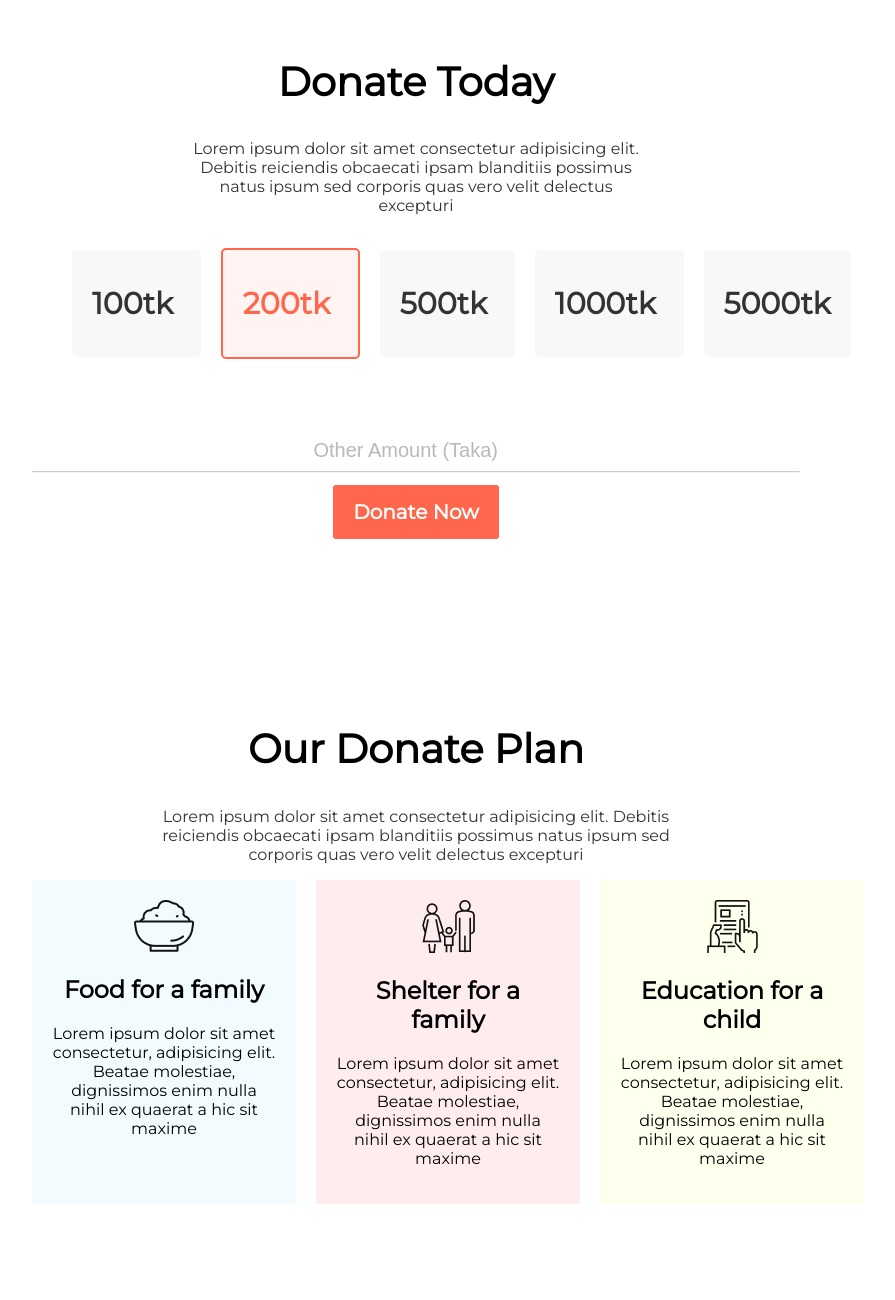
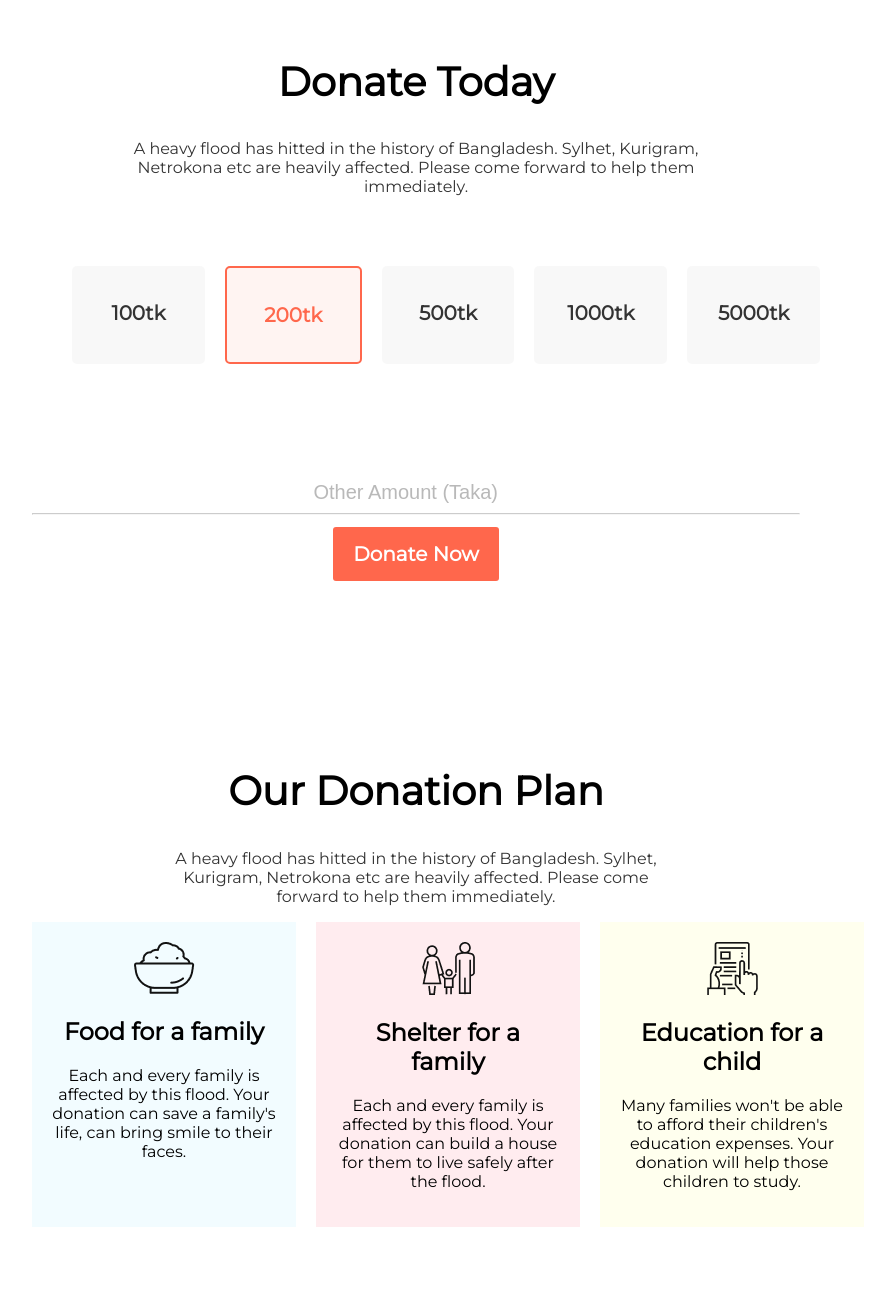
Before and after one commit to fahimmuhammad/assignment-1, a plain HTML site: page index.html in a window 1280 px wide. Shown: the part 740-2040 px from the top of the page, without its empty margins (224-1119 px from the left). Drawn offline with Linux system fonts and the light colour scheme; a web font is replaced by a local one.

Commit message:
final update

```diff
--- a/index.html
+++ b/index.html
@@ -18,7 +18,7 @@
                 Let's Help Those Who Are More In Need
             </h1>
             <h4>
-                Lorem ipsum dolor sit amet consectetur adipisicing elit. Cumque consectetur rerum maxime vero suscipit eos omnis mollitia labore harum optio laudantium quaerat
+                A heavy flood has hitted in the history of Bangladesh. Sylhet, Kurigram, Netrokona etc are heavily affected. Please come forward to help them immediately.
             </h4>
             <a href="https://www.google.com/" target="_blank" class="donate-btn">Donate Now</a>
         </div>
@@ -29,7 +29,7 @@
                 Donate Today
             </h1>
             <p>
-                Lorem ipsum dolor sit amet consectetur adipisicing elit. Debitis reiciendis obcaecati ipsam blanditiis possimus natus ipsum sed corporis quas vero velit delectus excepturi
+                A heavy flood has hitted in the history of Bangladesh. Sylhet, Kurigram, Netrokona etc are heavily affected. Please come forward to help them immediately.
             </p>
         </div>
         <div class="donate-today-amount">
@@ -61,10 +61,10 @@
     <section id="donate-plan">
         <div class="donate-today-text">
             <h1>
-                Our Donate Plan
+                Our Donation Plan
             </h1>
             <p>
-                Lorem ipsum dolor sit amet consectetur adipisicing elit. Debitis reiciendis obcaecati ipsam blanditiis possimus natus ipsum sed corporis quas vero velit delectus excepturi
+                A heavy flood has hitted in the history of Bangladesh. Sylhet, Kurigram, Netrokona etc are heavily affected. Please come forward to help them immediately.
             </p>
         </div>
     </section>
@@ -75,7 +75,7 @@
                 Food for a family
             </h2>
             <p>
-                Lorem ipsum dolor sit amet consectetur, adipisicing elit. Beatae molestiae, dignissimos enim nulla nihil ex quaerat a hic sit maxime
+                Each and every family is affected by this flood. Your donation can save a family's life, can bring smile to their faces.
             </p>
         </div>
         <div class="card card-2">
@@ -84,7 +84,7 @@
                 Shelter for a family
             </h2>
             <p>
-                Lorem ipsum dolor sit amet consectetur, adipisicing elit. Beatae molestiae, dignissimos enim nulla nihil ex quaerat a hic sit maxime
+                Each and every family is affected by this flood. Your donation can build a house for them to live safely after the flood.
             </p>
         </div>
         <div class="card card-3">
@@ -93,7 +93,7 @@
                 Education for a child
             </h2>
             <p>
-                Lorem ipsum dolor sit amet consectetur, adipisicing elit. Beatae molestiae, dignissimos enim nulla nihil ex quaerat a hic sit maxime
+                Many families won't be able to afford their children's education expenses. Your donation will help those children to study.
             </p>
         </div>
     </section>
@@ -126,7 +126,7 @@
                 Get My Upadtes
             </h1>
             <p>
-                Lorem ipsum dolor sit amet consectetur, adipisicing elit. Beatae molestiae, dignissimos enim nulla nihil ex quaerat a hic sit maxime
+                Fill this form to stay in touch with us.
             </p>
         </div>
         <div class="update-form">
--- a/style.css
+++ b/style.css
@@ -40,6 +40,7 @@ body{
     padding-left: 20%;
     padding-right: 20%;
     padding-top:5%;
+
 }
 
 .donate-today-text h1{
@@ -49,23 +50,29 @@ body{
 .donate-today-text p{
     color:#333;
     font-weight: 500;
-    padding-left:20%;
-    padding-right:20%;
+    padding-left:10%;
+    padding-right:10%;
+}
+.donate-today-amount{
+    width: 100%;
+
 }
 .donate-today-amount ul{
     margin-top: 70px;
-    width: max-content;
+    width: 100%;
+    display: flex;
 }
 .donate-today-amount ul li{
     list-style-type: none;
-    display: inline;
+    display: block;
     background-color: rgba(211, 211, 211, 0.151);
     margin-right: 20px;
-    padding: 35px 20px;
+    padding: 35px 10px;
     color:#333;
     font-weight: 700;
-    font-size: 30px;
+    font-size: 20px;
     border-radius: 5px;
+    width:100%
 }
 .donate-today-amount ul li:nth-child(2){
     border: 2px solid #ff674c;
```
